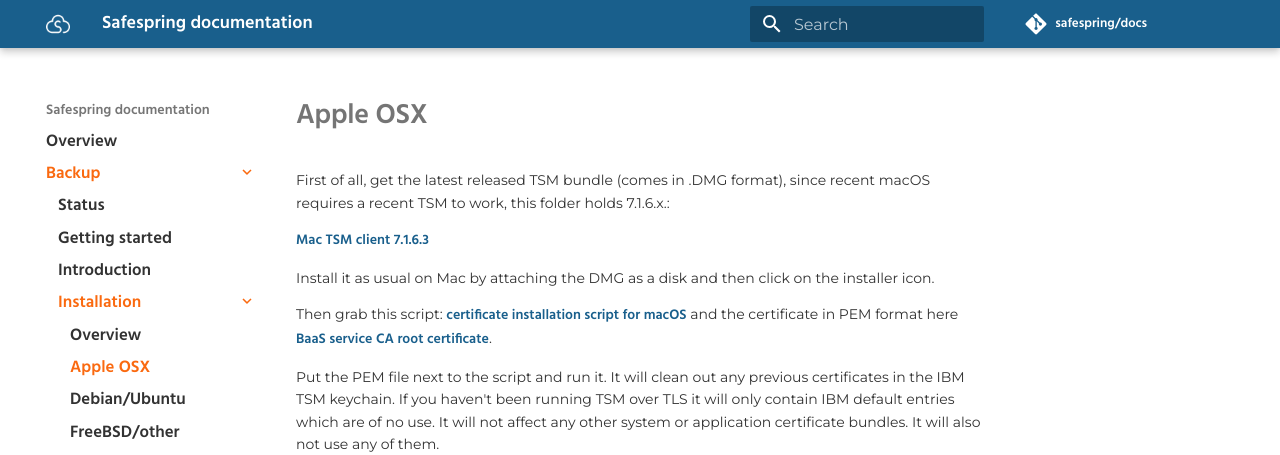
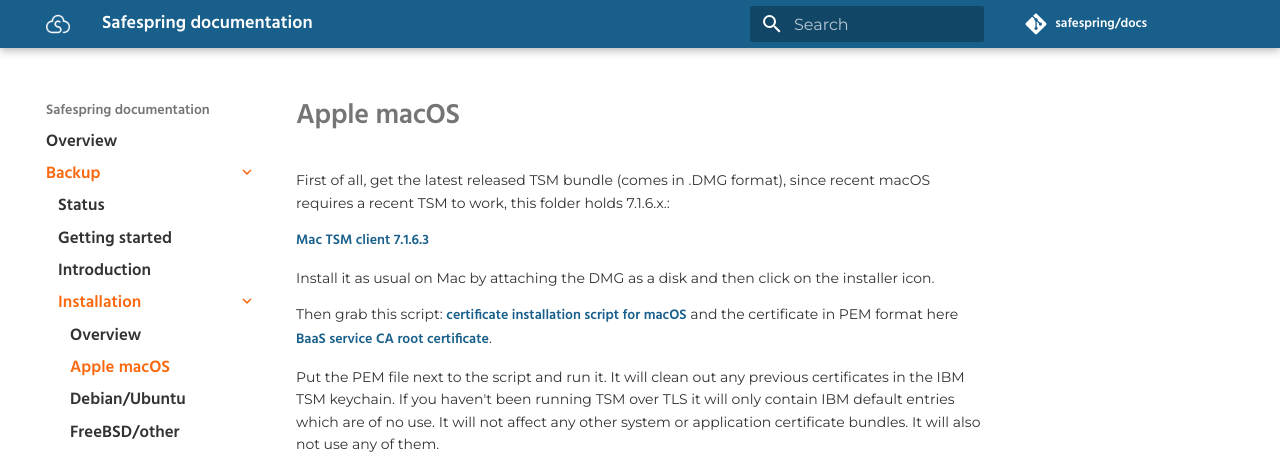
Before and after one commit to safespring/docs, an MkDocs documentation site: the page built from content/backup/install/apple-macos.md, in a window 1280 px wide. Shown: the top 455 px of the page. Built offline with MkDocs 1.6.1 and Material for MkDocs 9.7.7, drawn with Linux system fonts in a browser that asks for light colours; comment, search, counter and statistics services are not loaded; old or Windows-style settings are respelled for this version of MkDocs.

Commit message:
Changed OSX

```diff
--- a/mkdocs.yml
+++ b/mkdocs.yml
@@ -54,7 +54,7 @@
     - Introduction: "backup/introduction.md"
     - Installation:
       - Overview: "backup/install/overview.md"
-      - Apple OSX: "backup/install/apple-osx.md"
+      - Apple macOS: "backup/install/apple-macos.md"
       - Debian/Ubuntu: "backup/install/debian-ubuntu.md"
       - FreeBSD/other: "backup/install/freebsd-other.md"
       - RHEL: "backup/install/rhel.md"
```
Also changed, not shown: content/backup/install/apple-macos.md (renamed from content/backup/install/apple-osx.md).
